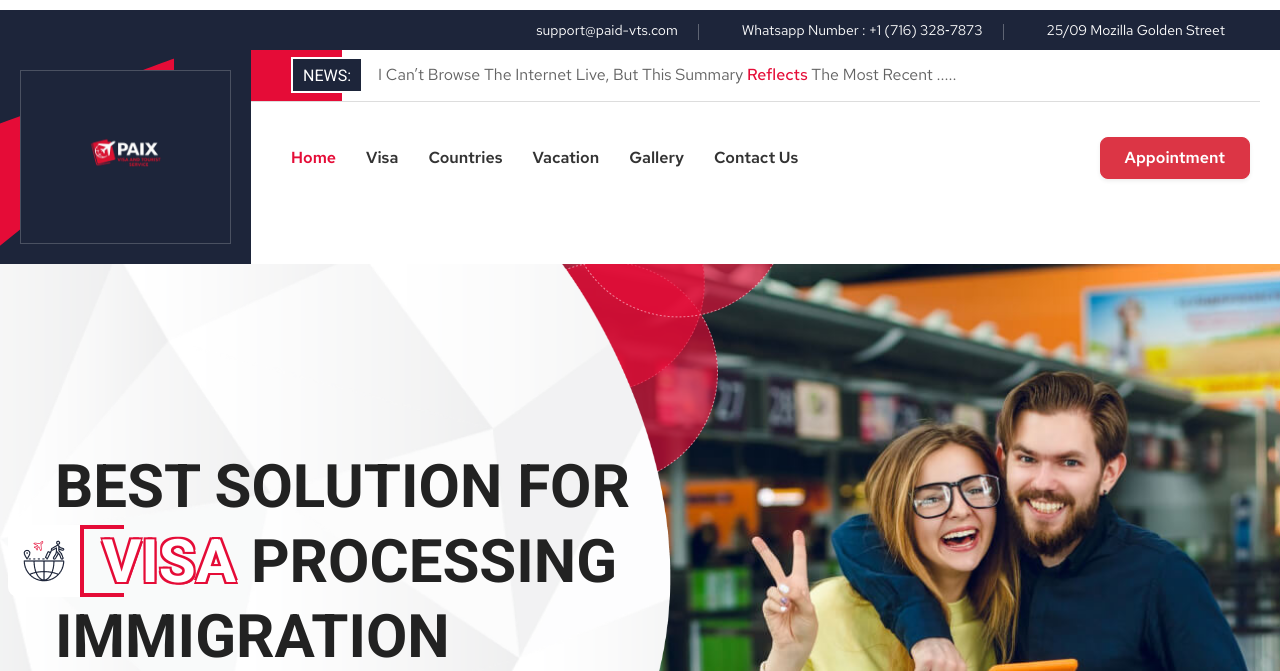
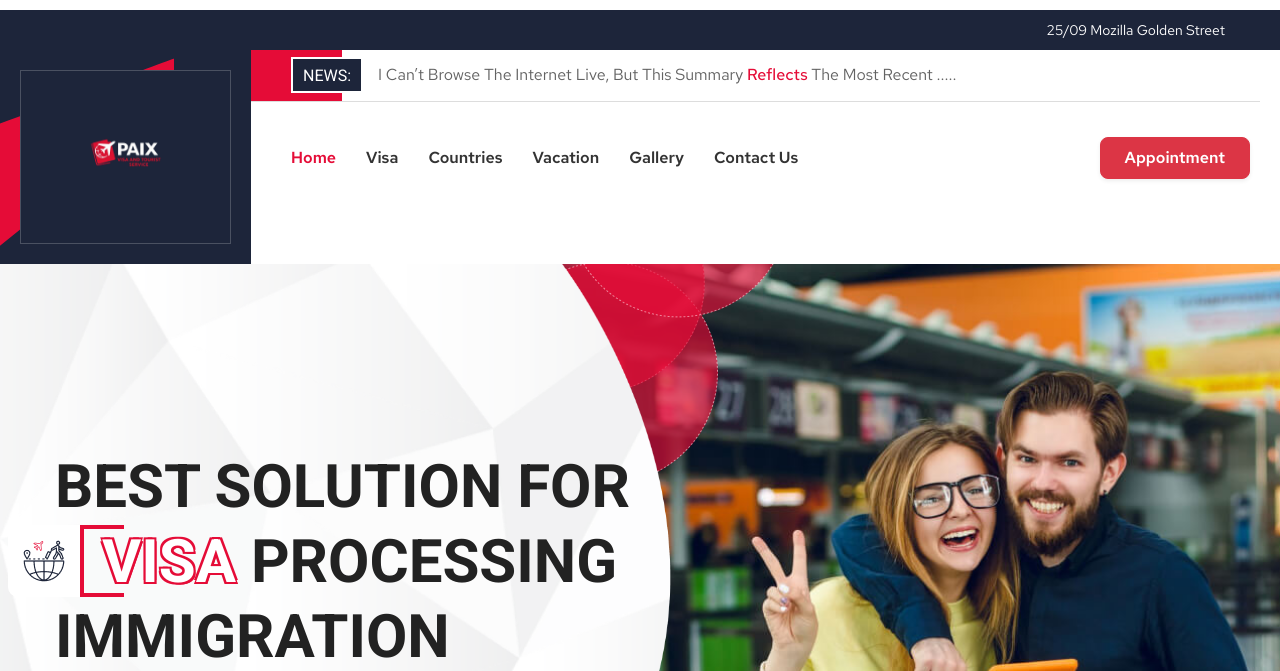
Before and after one commit to SPOTWEBDEV/visa_application, a PHP site: page /visa_application/ in a window 1280 px wide. Shown: the top 671 px of the page. Run offline with PHP 8.4, Linux system fonts and the light colour scheme; data that the repository does not hold is empty; some web fonts are replaced.

Commit message:
making correction

```diff
--- a/about/index.php
+++ b/about/index.php
@@ -78,7 +78,7 @@
                                     <span class="sec-title__icon sec-title__icon--left"><i class="icon-airplane"></i></span>
                                     <p class="sec-title__tagline">Our About Company</p>
                                 </div><!-- /.sec-title__top -->
-                                <h2 class="sec-title__title bw-split-in-right">We Are about Expert visa Solution Trusted Immigration Company.</h2><!-- /.sec-title__title -->
+                                <h2 class="sec-title__title bw-split-in-right">We are an expert visa solution trusted immigration company.</h2><!-- /.sec-title__title -->
                             </div><!-- /.sec-title -->
                             <p class="about-one__text" data-aos="fade-left" data-aos-anchor-placement="top-bottom" data-aos-duration="1300">Immigration visa tailored design, management & support services building business agency elit, sed do eiusmod tempor majority have this best in some we form, by injected humour solution.</p>
                         </div><!-- /.about-one__content -->
--- a/include/nav.php
+++ b/include/nav.php
@@ -12,14 +12,14 @@
                        <div class="topbar__right">
                            <ul class="topbar__info list-unstyled">
 
-                               <li>
+                               <!-- <li>
                                    <span class="topbar__info__icon"><i class="icon-email"></i></span>
                                    <span><a href="https://wa.me/<?php echo $sitephone; ?>" target="_blank"><?php echo $site_email ?></a></span>
-                               </li>
-                               <li>
+                               </li> -->
+                               <!-- <li>
                                    <span class="topbar__info__icon"><i class="icon-email"></i></span>
                                    <span><a href="https://wa.me/+17163287873">Whatsapp Number : <?php echo $sitephone; ?></a></span>
-                               </li>
+                               </li> -->
                                <li>
                                    <span class="topbar__info__icon"><i class="icon-location"></i></span>
                                    <span><a href="#">25/09 Mozilla Golden Street</a></span>
--- a/index.php
+++ b/index.php
@@ -268,7 +268,7 @@ include("./server/connection.php");
                                     <span class="sec-title__icon sec-title__icon--left"><i class="icon-airplane"></i></span>
                                     <p class="sec-title__tagline">Our About Company</p>
                                 </div><!-- /.sec-title__top -->
-                                <h2 class="sec-title__title bw-split-in-right">We Are about Expert visa Solution Trusted Immigration Company.</h2><!-- /.sec-title__title -->
+                                <h2 class="sec-title__title bw-split-in-right">We are an expert visa solution trusted immigration company.</h2><!-- /.sec-title__title -->
                             </div><!-- /.sec-title -->
                             <p class="about-two__text" data-aos="fade-left" data-aos-anchor-placement="top-bottom" data-aos-duration="1300">Immigration visa tailored design, management & support services building business agency elit, sed do eiusmod tempor majority have this best in some we form, by injected humour solution.</p>
                             <div class="about-two__feature">
@@ -1542,10 +1542,10 @@ include("./server/connection.php");
                     <span class="mobile-nav__contact__icon"><i class="fa fa-envelope"></i></span>
                     <a href="mailto:<?php echo $site_email ?>"><?php echo $site_email ?></a>
                 </li>
-                <li>
+                <!-- <li>
                     <span class="mobile-nav__contact__icon"><i class="fa fa-phone-alt"></i></span>
                     <a href="https://wa.me/+17163287873"> <?php echo $sitephone ?> </a>
-                </li>
+                </li> -->
             </ul><!-- /.mobile-nav__contact -->
             <div class="social-links">
                 <a href="https://facebook.com">
--- a/server/connection.php
+++ b/server/connection.php
@@ -53,4 +53,4 @@ $site_email = "support@paid-vts.com";
 $sitename = "PAIX VISA AND TOURIST Service";
 $siteemailpassword = "support@paid-vts.com";
 $emailhost = "mail@paid-vts.com";
-$sitephone = "+1 (716) 328‑7873";
+// $sitephone = "+1 (716) 328‑7873";
```
Also changed, not shown: visa/index.php (+4 -4 lines).
